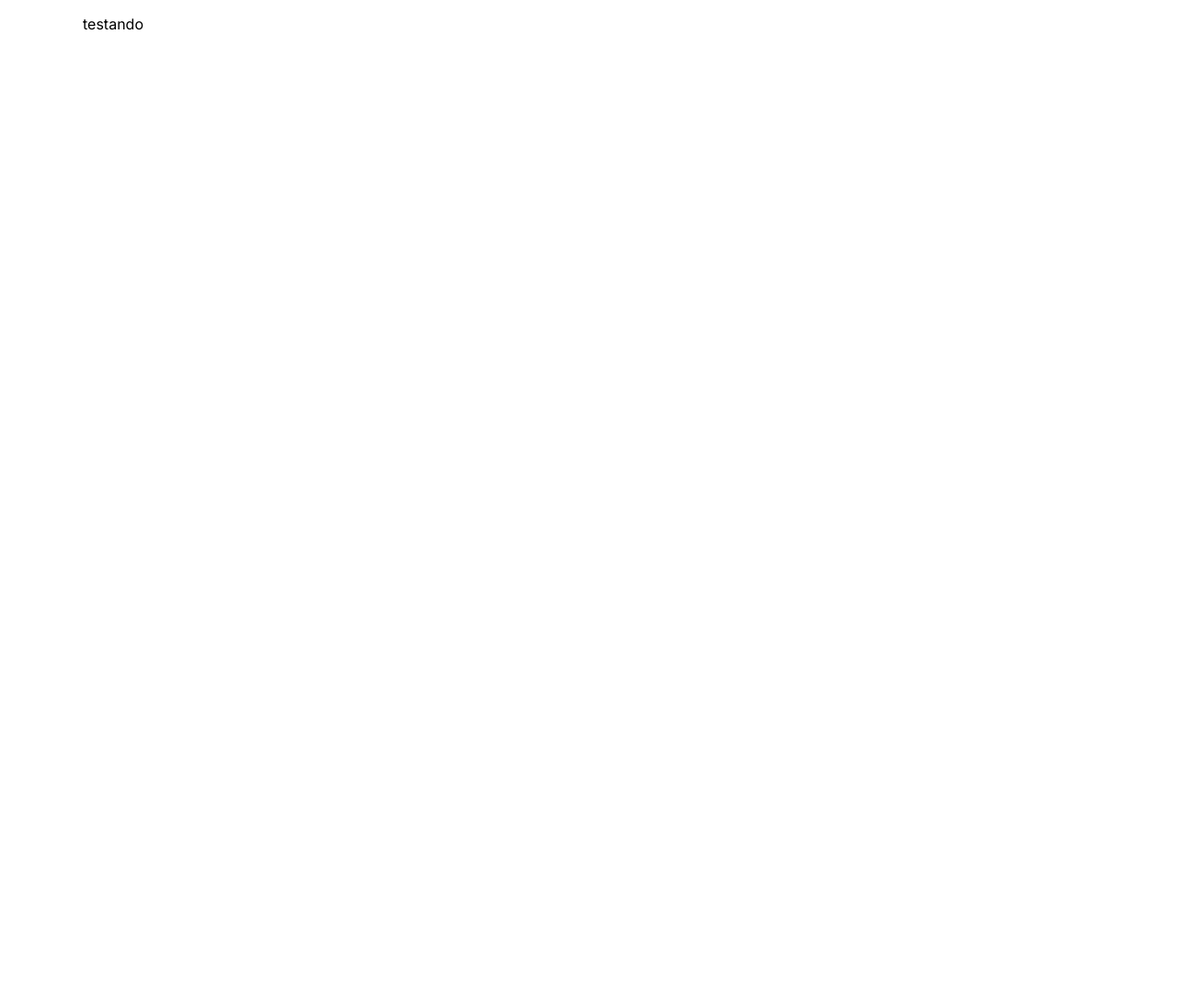
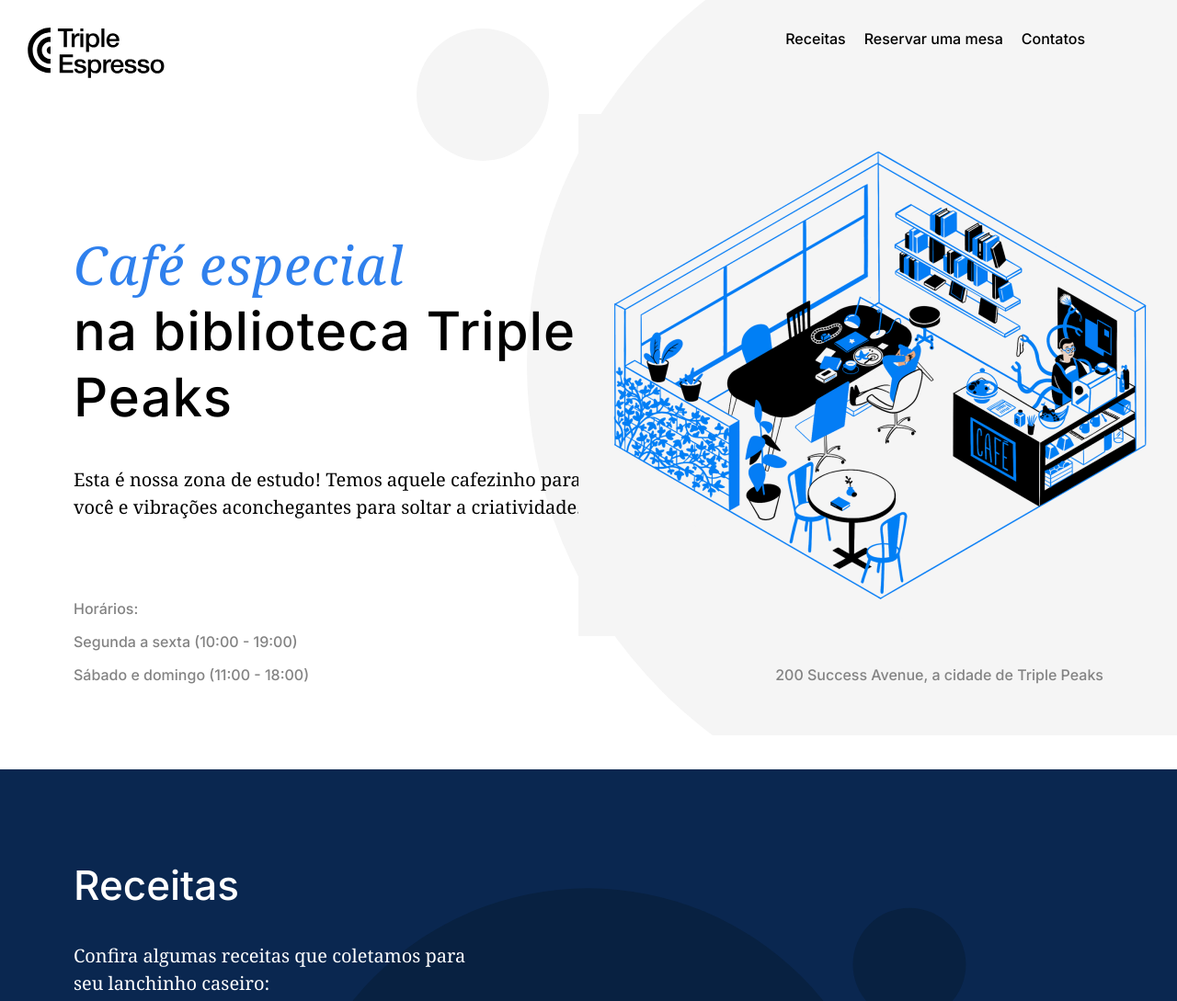
Before and after one commit to RochtBruno/web_project_coffeeshop, a plain HTML site: page index.html in a window 1280 px wide. Shown: the top 1089 px of the page at 92% size. Before the commit the page ends 800 px from the top, so only its background shows below. Drawn offline with Linux system fonts and the light colour scheme.

Commit message:
envio de teste, projeto 4 etapa 2

```diff
--- a/index.html
+++ b/index.html
@@ -1,25 +1,88 @@
 <!DOCTYPE html>
 <html lang="en">
   <head>
-    <meta charset="UTF-8">
-    <meta name="viewport" content="width=device-width, initial-scale=1.0">
-    <meta name="description" content="site de reserva de mesas de um café">
-    <meta name="keywords" content="coffe shop, coffe, meeting">
-    <meta name="author" content="Bruno Rocha">
-    <link rel="preconnect" href="https://fonts.googleapis.com">
-    <link rel="preconnect" href="https://fonts.gstatic.com" crossorigin>
-    <link href="https://fonts.googleapis.com/css2?family=Inter:ital,opsz,wght@0,14..32,100..900;1,14..32,100..900&family=Noto+Serif:ital,wght@0,100..900;1,100..900&display=swap" rel="stylesheet">
-    <link rel="stylesheet" href="./vendor/normalize.css">
-    <link rel="stylesheet" href="./pages/index.css">
-    <link rel="shortcut icon" href="favicon.ico" type="image/x-icon">
+    <meta charset="UTF-8" />
+    <meta name="viewport" content="width=device-width, initial-scale=1.0" />
+    <meta name="description" content="site de reserva de mesas de um café" />
+    <meta name="keywords" content="coffe shop, coffe, meeting" />
+    <meta name="author" content="Bruno Rocha" />
+    <link rel="preconnect" href="https://fonts.googleapis.com" />
+    <link rel="preconnect" href="https://fonts.gstatic.com" crossorigin />
+    <link
+      href="https://fonts.googleapis.com/css2?family=Inter:ital,opsz,wght@0,14..32,100..900;1,14..32,100..900&family=Noto+Serif:ital,wght@0,100..900;1,100..900&display=swap"
+      rel="stylesheet"
+    />
+    <link rel="stylesheet" href="./vendor/normalize.css" />
+    <link rel="stylesheet" href="./pages/index.css" />
+    <link rel="shortcut icon" href="favicon.ico" type="image/x-icon" />
     <title>Document</title>
   </head>
   <body>
     <div class="page">
-        <p>testando</p>
-        <header class="header"></header>
+      <header class="header">
+        <nav class="nav">
+          <div class="nav__logo">
+            <img
+              src="./images/logo_coffeeshop_dark.svg"
+              alt="logo_coffeeshop_dark"
+            />
+          </div>
+          <ul class="nav__links">
+            <li class="nav__link"><a href="#recipes">Receitas</a></li>
+            <li class="nav__link"><a href="#">Reservar uma mesa</a></li>
+            <li class="nav__link"><a href="#">Contatos</a></li>
+          </ul>
+        </nav>
+        <h1 class="header__title">
+          <span class="header__span-accent">Café especial</span> na biblioteca
+          Triple Peaks
+        </h1>
+        <p class="header__desription">
+          Esta é nossa zona de estudo! Temos aquele cafezinho para energizar
+          <br />
+          você e vibrações aconchegantes para soltar a criatividade.
+        </p>
+        <img
+          class="header__image"
+          src="./images/inside_coffee_shop.png"
+          alt="inside_coffee_shop"
+        />
+        <div class="header__footer">
+          <div class="header__footer-left">
+            <p class="header__paragraph">Horários:</p>
+            <p class="header__paragraph">Segunda a sexta (10:00 - 19:00)</p>
+            <p class="header__paragraph">Sábado e domingo (11:00 - 18:00)</p>
+          </div>
+          <div class="header__footer-right">
+            <p class="header__paragraph">
+                200 Success Avenue, a cidade de Triple Peaks
+              </p>
+          </div>
+        </div>
+      </header>
       <main class="content">
-            <section class="recipes"></section>
+        <section id="recipes" class="recipes">
+          <h2 class="recipes__title">Receitas</h1>
+          <h3 class="recipes__subtitle">
+            Confira algumas receitas que coletamos para seu lanchinho caseiro:
+          </h2>
+          <div class="recipes__videos">
+            <div class="recipes__video-item">
+                <iframe class="recipes__iframe" src="https://www.youtube.com/embed/j6VlT_jUVPc?si=RpLmT6XlI_RxCheD" title="YouTube video player"  allow="accelerometer; autoplay; clipboard-write; encrypted-media; gyroscope; picture-in-picture; web-share" referrerpolicy="strict-origin-when-cross-origin" allowfullscreen></iframe>
+              <div class="recipes__video-caption">
+                <p>Receita Aeropress</p>
+                <p>~5 min</p>
+              </div>
+            </div>
+            <div class="recipes__video-item">
+                <iframe class="recipes__iframe" src="https://www.youtube.com/embed/st571DYYTR8?si=YQ40tXDApKLNs1VT" title="YouTube video player"  allow="accelerometer; autoplay; clipboard-write; encrypted-media; gyroscope; picture-in-picture; web-share" referrerpolicy="strict-origin-when-cross-origin" allowfullscreen></iframe>
+              <div class="recipes__video-caption">
+                <p>Receita de Prensa Francesa</p>
+                <p>~15 min</p>
+              </div>
+            </div>
+          </div>
+        </section>
         <section class="reservation"></section>
       </main>
       <footer class="footer"></footer>
--- a/pages/index.css
+++ b/pages/index.css
@@ -1,24 +1,178 @@
 body {
-    font-family: 'Noto Serif','Times New Roman', serif;
+  font-family: "Noto Serif", "Times New Roman", serif;
+  display: flex;
+  justify-content: center;
 }
 
 .page {
-    font-family: 'Inter', Arial, sans-serif;
-    min-width: 1100px;
-    max-width: 1600px;
-    margin: 0 auto;
-    font-size: 16px;
-    line-height: 20px;
+  font-family: "Inter", Arial, sans-serif;
+  min-width: 1100px;
+  width: 100%;
+  margin: 0 auto;
+  height: 100vh;
 }
 
-
-body {
-    display: flex;
-    justify-content: center;
+.header {
+  background-color: #ffffff;
+  background-image: url("../images/background_header.svg");
+  background-size: cover;
+  background-position: center;
+  background-repeat: no-repeat;
+  min-height: 720px;
+  max-height: 800px;
+  position: relative;
 }
 
-.page {
-    min-width: 1100px;
-    max-width: 1600px;
-    margin: 0 auto;
+.nav {
+  display: flex;
+  justify-content: space-between;
 }
+
+.nav__logo {
+  width: 105px;
+  height: 39px;
+  margin-top: 30px;
+  margin-left: 30px;
+}
+
+.nav__links {
+  display: flex;
+  justify-content: space-between;
+  align-items: center;
+  margin-top: 30px;
+  margin-right: 80px;
+  list-style-type: none;
+}
+
+.nav__link {
+  margin-right: 20px;
+}
+
+.nav__link a {
+  color: #000000;
+  text-decoration: none;
+  font-family: "Inter";
+  font-style: normal;
+  font-weight: 500;
+  font-size: 16px;
+  line-height: 20px;
+}
+.header__title {
+  margin-left: 80px;
+  margin-top: 183px;
+  max-width: 709px;
+  font-family: "Inter";
+  font-style: normal;
+  font-weight: 500;
+  font-size: 58px;
+  line-height: 72px;
+  letter-spacing: 1px;
+}
+.header__desription {
+  margin-left: 80px;
+  margin-top: 28px;
+  max-width: 683px;
+  font-family: "Noto Serif";
+  font-style: normal;
+  font-weight: normal;
+  font-size: 20px;
+  line-height: 30px;
+}
+.header__span-accent {
+  display: block;
+  font-family: "Noto Serif";
+  font-style: italic;
+  font-weight: normal;
+  font-size: 58px;
+  line-height: 72px;
+  color: #2f80ed;
+}
+.header__image {
+  width: 646px;
+  height: 568px;
+  position: absolute;
+  top: 124px;
+  right: 5px;
+}
+
+.header__footer {
+  padding-top: 250px;
+  display: flex;
+  justify-content: space-between;
+  padding-bottom: 40px;
+  margin-left: 80px;
+  font-family: "Inter";
+  font-style: normal;
+  font-weight: 500;
+  font-size: 16px;
+  line-height: 20px;
+  color: #838383;
+}
+
+.header__footer-left {
+  position: absolute;
+  left: 80px;
+  bottom: 40px;
+}
+
+.header__footer-right {
+  z-index: 2;
+  position: absolute;
+  right: 80px;
+  bottom: 40px;
+}
+
+.recipes {
+  background-color: #0a2750;
+  background-image: url("../images/background_recipes.svg");
+  background-repeat: no-repeat;
+  background-position: center;
+  background-size: cover;
+  color: #ffffff;
+}
+
+.recipes__title {
+  padding-top: 100px;
+  margin-left: 80px;
+  max-width: 580px;
+  font-family: "Inter";
+  font-style: normal;
+  font-weight: 500;
+  font-size: 44px;
+  line-height: 52px;
+}
+.recipes__subtitle {
+  margin-top: 24px;
+  margin-left: 80px;
+  max-width: 438px;
+  font-family: "Noto Serif";
+  font-style: normal;
+  font-weight: normal;
+  font-size: 20px;
+  line-height: 30px;
+}
+.recipes__videos {
+  display: flex;
+  justify-content: space-between;
+  margin: 0 auto;
+  margin-top: 80px;
+  max-width: 1000px;
+  gap: 40px;
+  padding-bottom: 215px;
+}
+
+.recipes__iframe {
+  width: 480px;
+  height: 273px;
+}
+
+.recipes__video-caption {
+  display: flex;
+  justify-content: space-between;
+  margin-top: 24px;
+  font-family: "Inter";
+  font-style: normal;
+  font-weight: 500;
+  font-size: 20px;
+  line-height: 30px;
+}
```
Lines whose indentation alone changed are shown as unchanged.
